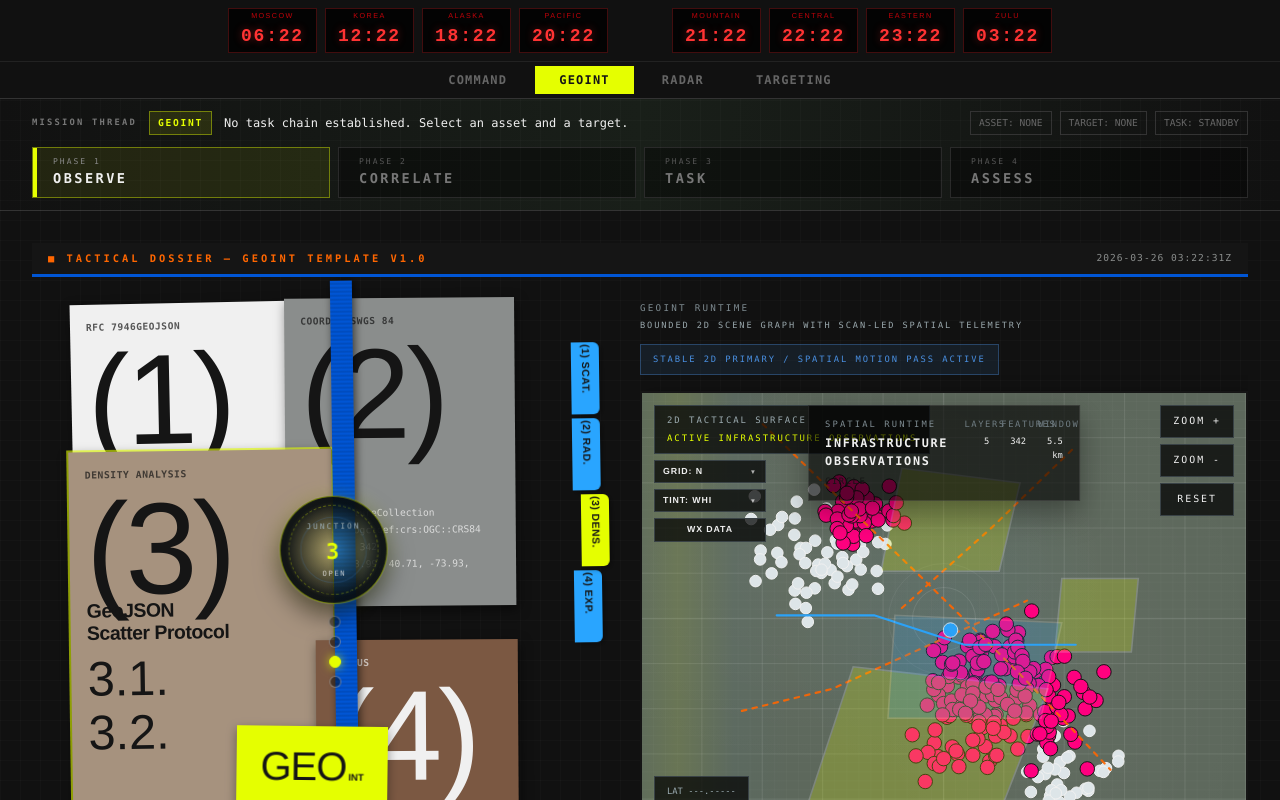
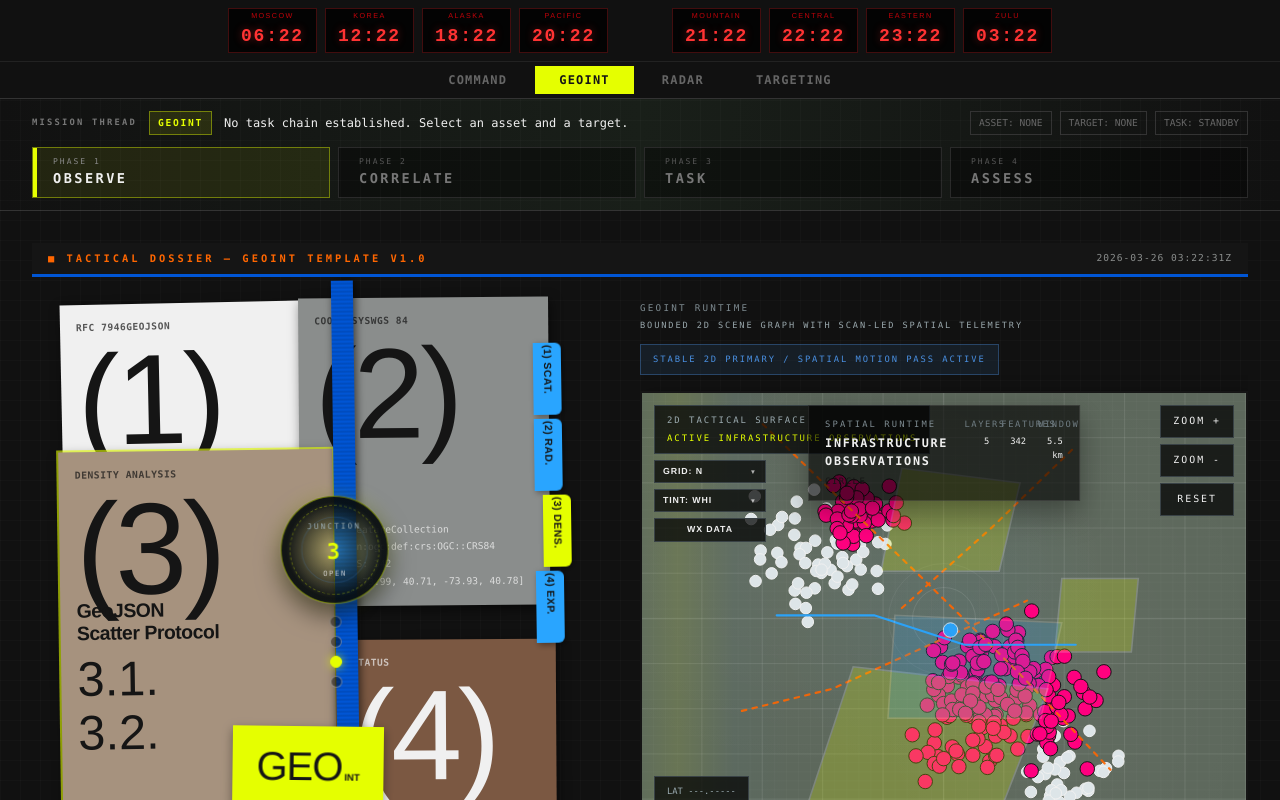
Before and after one commit to augustave/TACTICAL-CANVAS, a React (Vite) app: page / in a window 1280 px wide. Both pictures are taken after a click on the button "GEOINT". Built offline with nearby package versions, Linux system fonts and the light colour scheme.

Commit message:
Tighten dossier tab spacing

```diff
--- a/src/components/DossierStack.tsx
+++ b/src/components/DossierStack.tsx
@@ -48,7 +48,7 @@ const DOSSIER_SECTIONS: DossierSection[] = [
     eyebrowRight: 'WGS 84',
     tone: 'bg-grey-mid',
     textTone: 'text-ink',
-    cardClassName: 'absolute top-0 right-[50px] w-[48%] h-[55%] z-20 p-4',
+    cardClassName: 'absolute top-0 right-[26px] w-[50%] h-[55%] z-20 p-4',
     numberClassName: 'text-[8rem] leading-[0.85] text-center font-light tracking-[-4px]',
     summary: 'Reference frame aligned to the current operating box.',
     details: ['CRS84', 'FEATURE WINDOW', 'MAP BOUNDS'],
@@ -82,7 +82,7 @@ const DOSSIER_SECTIONS: DossierSection[] = [
     eyebrowRight: '',
     tone: 'bg-leather',
     textTone: 'text-archival-white',
-    cardClassName: 'absolute bottom-0 right-[50px] w-[42%] h-[40%] z-40 p-4',
+    cardClassName: 'absolute bottom-0 right-[22px] w-[44%] h-[40%] z-40 p-4',
     numberClassName: 'text-[8rem] leading-[0.85] text-center font-light tracking-[-4px]',
     summary: 'Feed state and export readiness tracked against the active dossier.',
     details: ['LIVE FEED', 'EXPORT STAGED', 'STATUS HOT'],
@@ -128,7 +128,7 @@ export function DossierStack({ featureCount }: { featureCount: number }) {
   };
 
   return (
-    <div className="relative mx-auto h-[500px] w-full max-w-[480px] -rotate-[0.8deg] lg:h-[560px]">
+    <div className="relative mx-auto h-[500px] w-full max-w-[500px] -rotate-[0.8deg] lg:h-[560px]">
       {DOSSIER_SECTIONS.map((section, i) => {
         const isActive = section.id === activeSectionId;
         const offset = sectionOffset(section.id, activeSectionId);
@@ -199,7 +199,7 @@ export function DossierStack({ featureCount }: { featureCount: number }) {
         );
       })}
 
-      <div className="absolute top-[8%] -right-[42px] z-[70] flex flex-col gap-1">
+      <div className="absolute top-[8%] right-[6px] z-[70] flex flex-col gap-1">
         {DOSSIER_SECTIONS.map((section) => {
           const isActive = section.id === activeSectionId;
 
```
